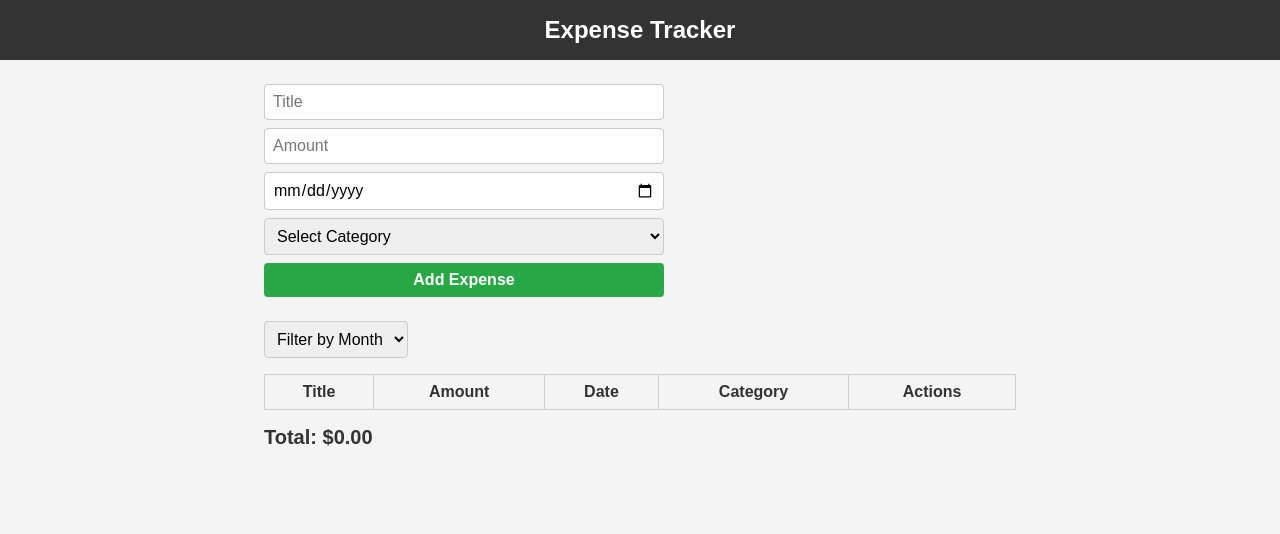
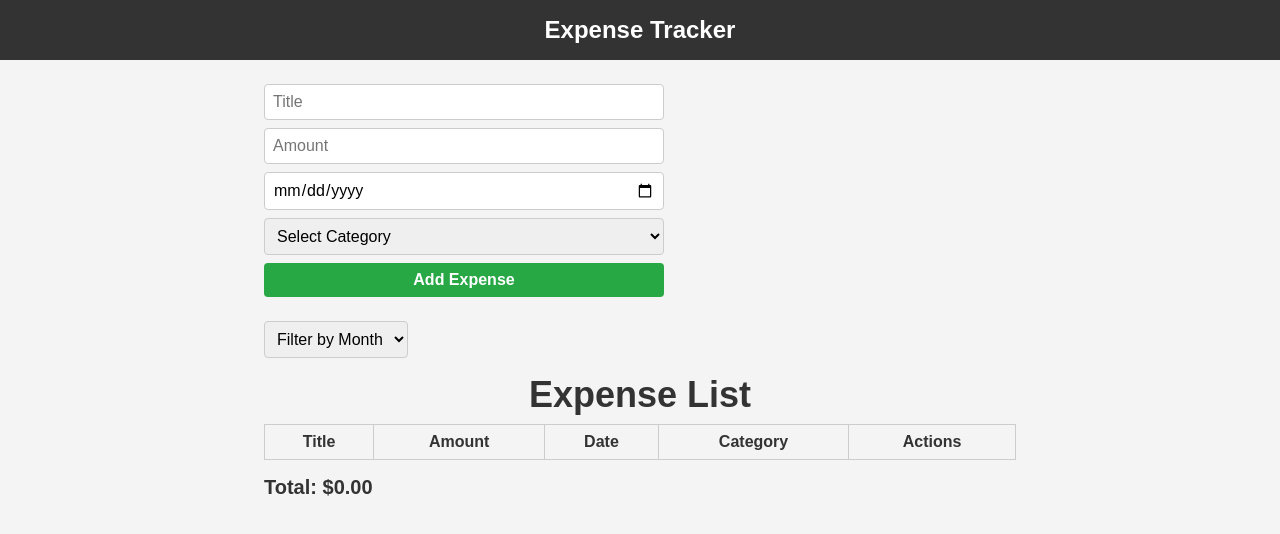
Before and after one commit to Eivind-Haukeberg/S2_Assignment_3, a React (Vite) app: page / in a window 1280 px wide. Shown: the top 534 px of the page. Built offline with nearby package versions, Linux system fonts and the light colour scheme.

Commit message:
update ExpenseList.js and css

```diff
--- a/src/components/ExpenseList/ExpenseList.css
+++ b/src/components/ExpenseList/ExpenseList.css
@@ -9,3 +9,9 @@
   border: 1px solid var(--color-border);
   padding: var(--spacing-sm);
 }
+
+.expense-list__caption {
+  font-size: 36px;
+  font-weight: bold;
+  margin-bottom: var(--spacing-sm);
+}
--- a/src/components/ExpenseList/ExpenseList.jsx
+++ b/src/components/ExpenseList/ExpenseList.jsx
@@ -4,6 +4,7 @@ import './ExpenseList.css';
 
 const ExpenseList = ({ expenses, onDelete }) => (
   <table className='expense-list'>
+    <caption className='expense-list__caption'>Expense List</caption>
     <thead>
       <tr>
         <th>Title</th>
```
Also changed, not shown: src/index.css (deleted).
